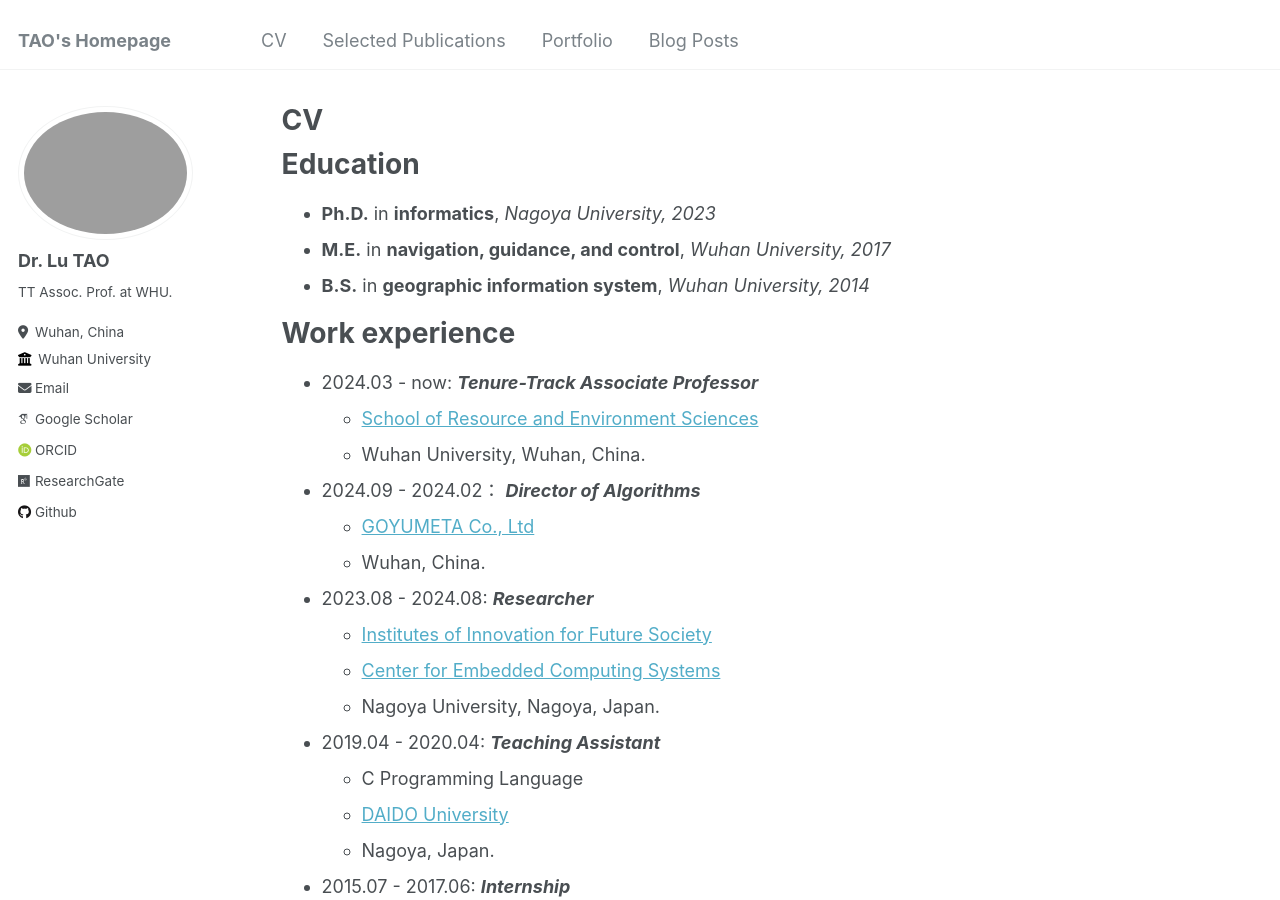
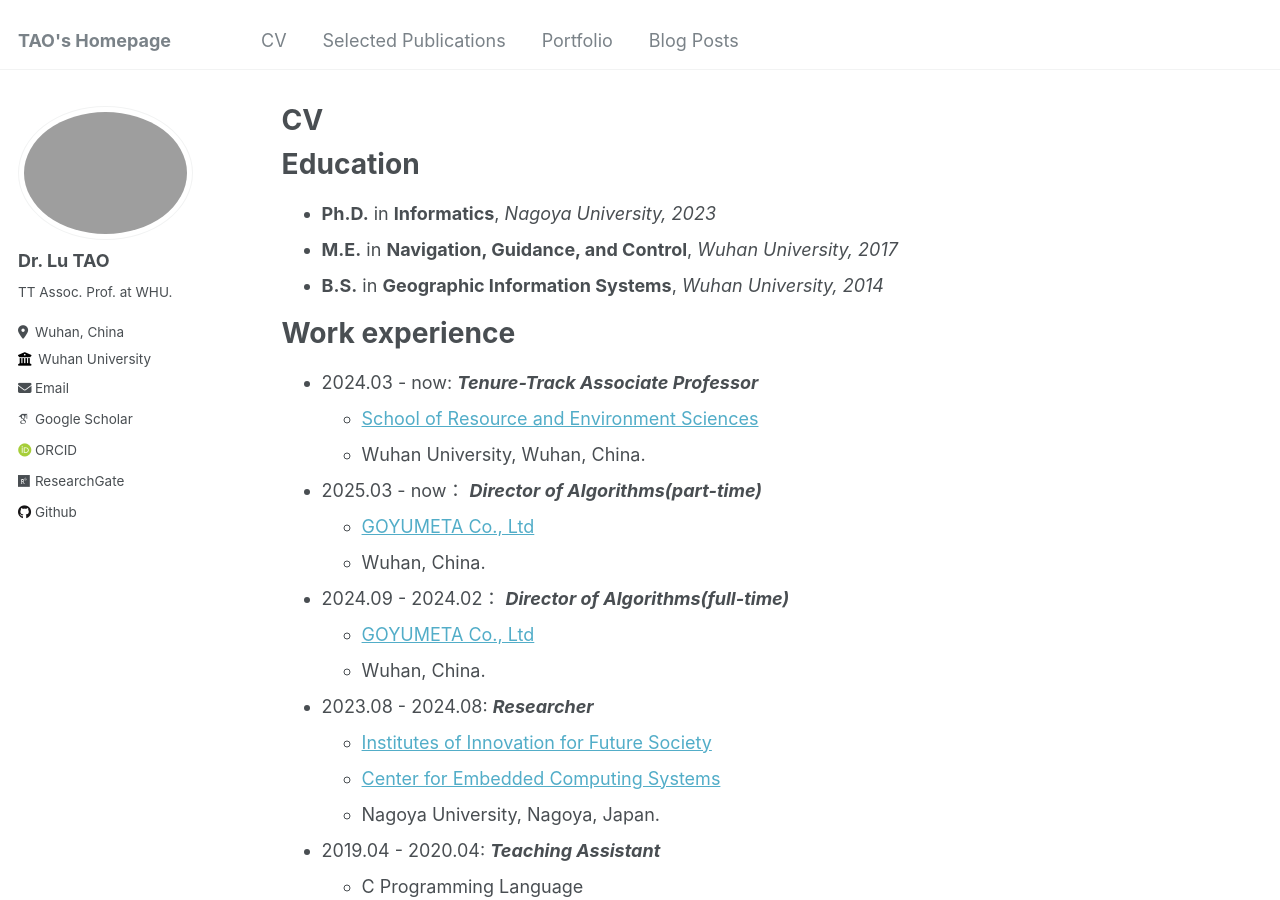
Before and after one commit to LuTaonuwhu/LuTaonuwhu.github.io, a Jekyll site: the page built from _pages/cv.md, in a window 1280 px wide and 900 px high. Built offline with Jekyll 4.4.1, drawn with Linux system fonts in a browser that asks for light colours; emoji names are drawn with the system emoji font; some web fonts are replaced.

Commit message:
modified cv

```diff
--- a/_pages/cv.md
+++ b/_pages/cv.md
@@ -13,9 +13,9 @@ redirect_from:
 
 Education
 ======
-* **Ph.D.** in **informatics**, *Nagoya University, 2023*
-* **M.E.** in **navigation, guidance, and control**, *Wuhan University, 2017*
-* **B.S.** in **geographic information system**, *Wuhan University, 2014*
+* **Ph.D.** in **Informatics**, *Nagoya University, 2023*
+* **M.E.** in **Navigation, Guidance, and Control**, *Wuhan University, 2017*
+* **B.S.** in **Geographic Information Systems**, *Wuhan University, 2014*
 
 Work experience
 ======
@@ -23,7 +23,11 @@ Work experience
   * [School of Resource and Environment Sciences](https://sres.whu.edu.cn/)
   * Wuhan University, Wuhan, China.
 
-* 2024.09 - 2024.02： ***Director of Algorithms***
+* 2025.03 - now： ***Director of Algorithms(part-time)***
+  * [GOYUMETA Co., Ltd](https://www.goyumeta.com/en/)
+  * Wuhan, China.
+
+* 2024.09 - 2024.02： ***Director of Algorithms(full-time)***
   * [GOYUMETA Co., Ltd](https://www.goyumeta.com/en/)
   * Wuhan, China.
 
```
